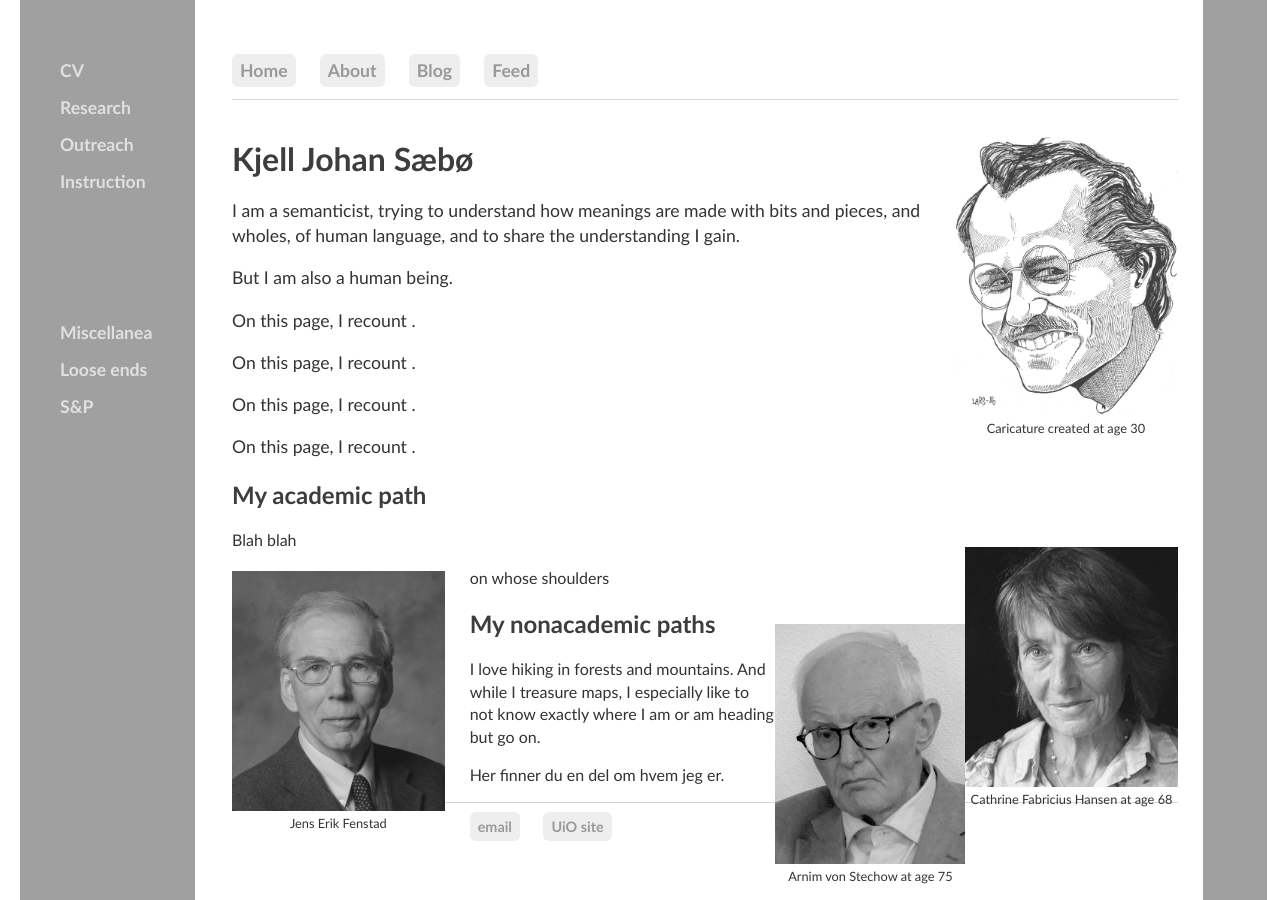
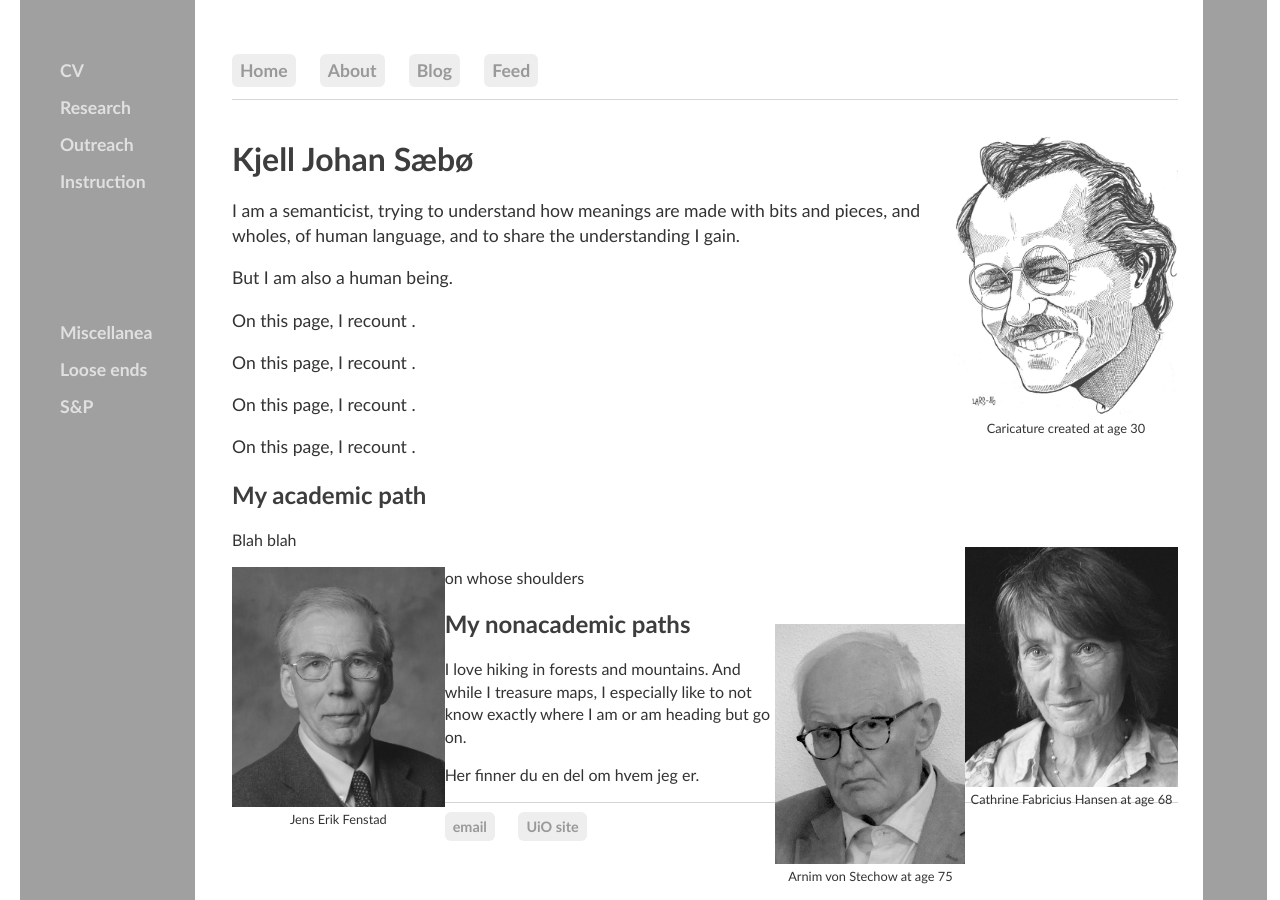
Before and after one commit to kjelljs/kjelljs.github.io, a Jekyll site: the page built from about/index.html, in a window 1280 px wide. Built offline with Jekyll 4.4.1, drawn with Linux system fonts in a browser that asks for light colours.

Commit message:
Update index.html

```diff
--- a/about/index.html
+++ b/about/index.html
@@ -5,7 +5,7 @@
 <style>
 figure {
     border: 1px solid none;
-    padding-left: 0px;
+    padding-left: none;
     padding-right: none;
     padding-bottom: none;
     padding-top: none;
@@ -31,7 +31,7 @@
 	<h2>My academic path</h2>
 	<div style="float:right;">&nbsp; &nbsp; &nbsp; &nbsp; &nbsp; &nbsp;<figure><img style="height:240px;" src="/pics/CFHgray.jpg"><figcaption>Cathrine Fabricius Hansen at age 68</figcaption></figure></div>
 	<p>Blah blah</p>
-	<div style="float:left;"><figure style="padding-left:none; padding-right:25px; padding-bottom:4px; padding-top:4px;"><img style="height:240px;" src="/pics/JEFgray.jpg"><figcaption>Jens Erik Fenstad</figcaption></figure>&nbsp; &nbsp; &nbsp; &nbsp; &nbsp; &nbsp;</div>
+	<div style="float:left;"><figure><img style="height:240px;" src="/pics/JEFgray.jpg"><figcaption>Jens Erik Fenstad</figcaption></figure>&nbsp; &nbsp; &nbsp; &nbsp; &nbsp; &nbsp;</div>
 	<p>on whose shoulders</p>
 	<div style="float:right;">&nbsp; &nbsp; &nbsp; &nbsp; &nbsp; &nbsp;<figure><img style="height:240px;" src="/pics/Arnim2.jpg"><figcaption>Arnim von Stechow at age 75</figcaption></figure></div>
 	<h2>My nonacademic paths</h2>
```
